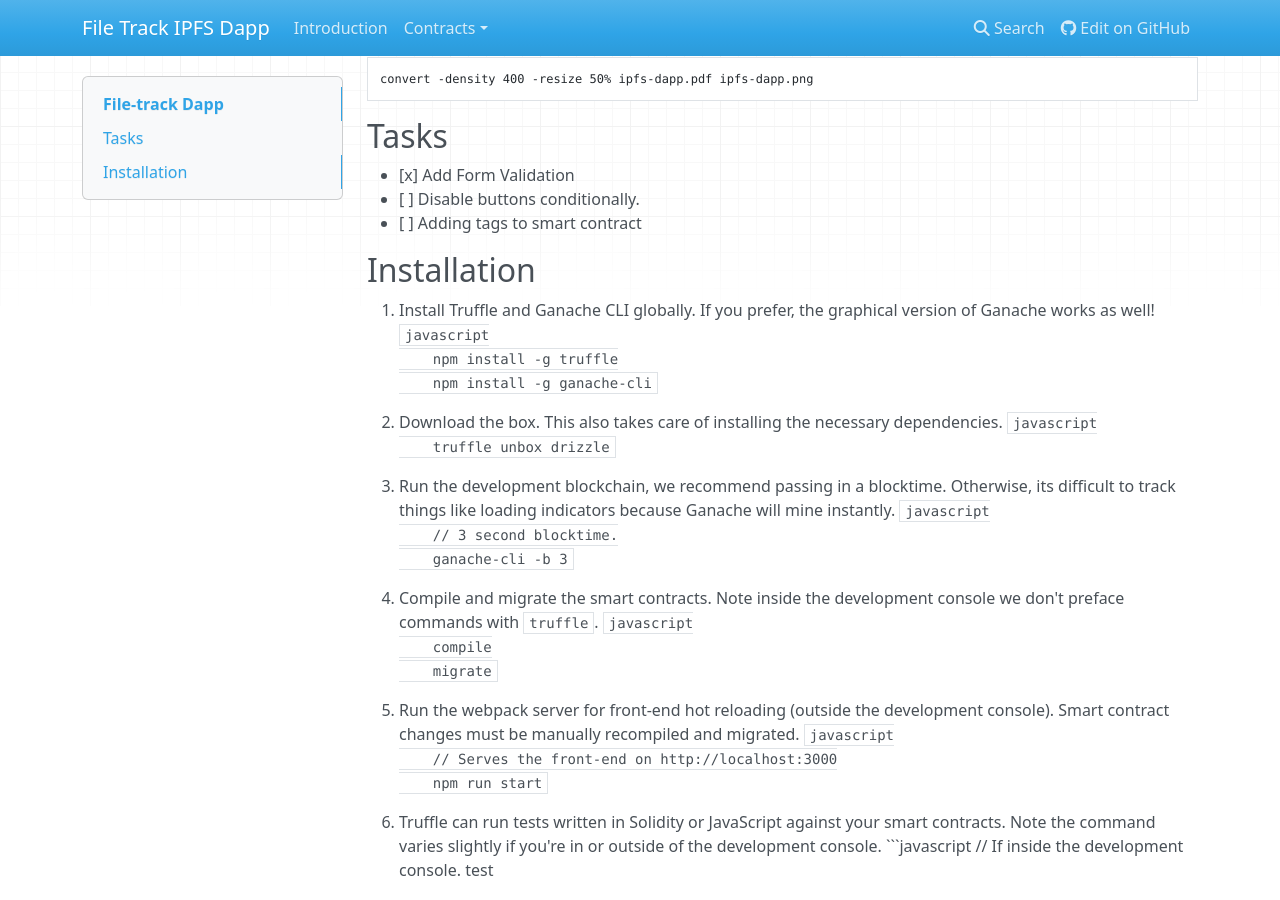
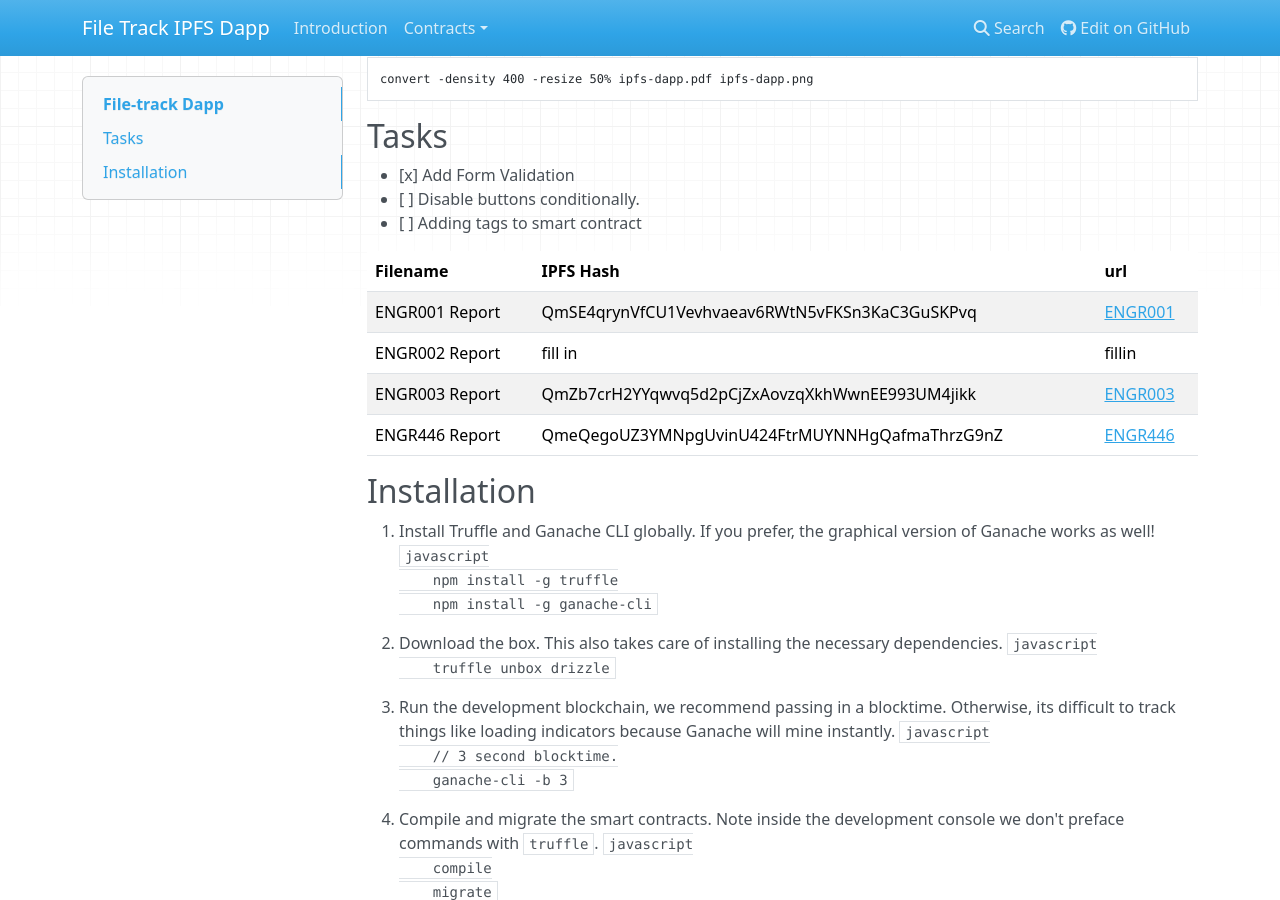
Before and after one commit to FriendlyUser/file-track-Dapp, an MkDocs documentation site: the page built from docs/README.md, in a window 1280 px wide and 900 px high, scrolled down 1267 px. Built offline with MkDocs 1.6.1, drawn with Linux system fonts in a browser that asks for light colours; nearby versions of some CDN libraries.

Commit message:
updating readme

```diff
--- a/docs/README.md
+++ b/docs/README.md
@@ -21,6 +21,13 @@ convert -density 400 -resize 50% ipfs-dapp.pdf ipfs-dapp.png
 - [x] Add Form Validation
 - [ ] Disable buttons conditionally.
 - [ ] Adding tags to smart contract
+
+|Filename                | IPFS Hash| url |
+| ---| ---| ---|
+| ENGR001 Report   | QmSE4qrynVfCU1Vevhvaeav6RWtN5vFKSn3KaC3GuSKPvq | [ENGR001](https://gateway.ipfs.io/ipfs/QmSE4qrynVfCU1Vevhvaeav6RWtN5vFKSn3KaC3GuSKPvq) |
+| ENGR002 Report  |fill in | fillin |
+| ENGR003 Report  | QmZb7crH2YYqwvq5d2pCjZxAovzqXkhWwnEE993UM4jikk | [ENGR003](https://gateway.ipfs.io/ipfs/QmZb7crH2YYqwvq5d2pCjZxAovzqXkhWwnEE993UM4jikk) |
+| ENGR446 Report  | QmeQegoUZ3YMNpgUvinU424FtrMUYNNHgQafmaThrzG9nZ |[ENGR446](https://ipfs.io/ipfs/QmeQegoUZ3YMNpgUvinU424FtrMUYNNHgQafmaThrzG9nZ) |
 
 ## Installation
 
```
Also changed, not shown: README.md (+8 -0 lines).
